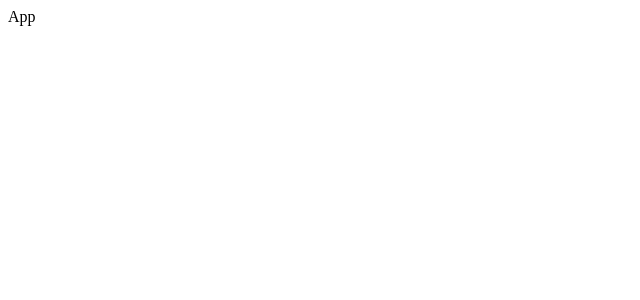
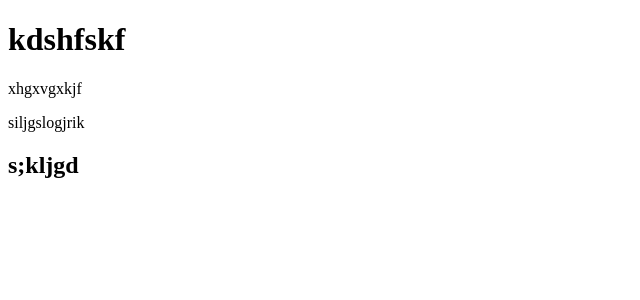
Before and after one commit to JANNAT398/Ecommerce-52-, a React (Vite) app: page / in a window 1280 px wide. Shown: the top 300 px of the page, without its empty margins (0-640 px from the left). Built offline with nearby package versions, Linux system fonts and the light colour scheme; the HTML template or start-up script is replaced by a standard one.

Commit message:
change something

```diff
--- a/src/App.jsx
+++ b/src/App.jsx
@@ -2,8 +2,13 @@ import React from 'react'
 
 const App = () => {
   return (
-    <div>App</div>
-  )
+<>
+<h1>kdshfskf</h1>
+<p>xhgxvgxkjf</p>
+<div>siljgslogjrik</div>
+<h2>s;kljgd</h2>
+</>
+)
 }
 
 export default App
```
